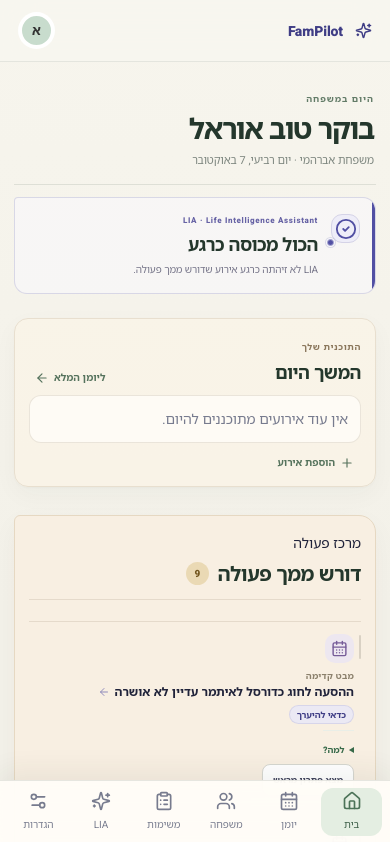
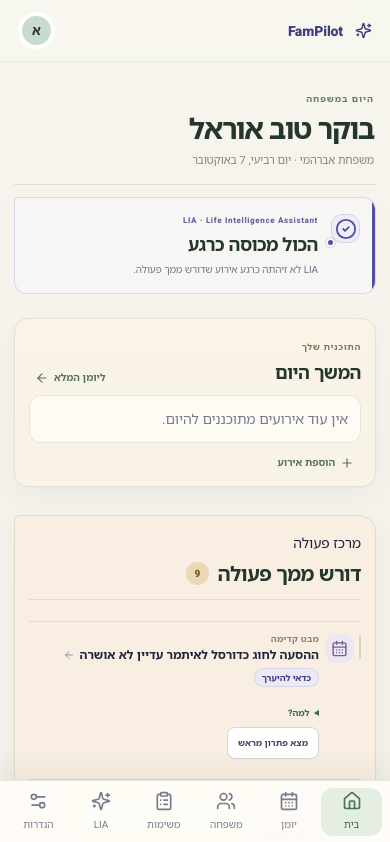
Before and after one commit to noamc24/Family-AutoPilot, a React (Vite) app: page / in a window 390 px wide. Shown: the top 842 px of the page. Built offline with nearby package versions, Linux system fonts and the light colour scheme.

Commit message:
fix: align action center forecast items

```diff
--- a/src/premium.css
+++ b/src/premium.css
@@ -475,6 +475,9 @@ p { color: var(--fp-body); }
 .concept-e-attention-zone .action-center-item { min-height:0; gap:8px 14px; padding:11px 7px 11px 2px; border-color: rgba(104,79,48,.13); }
 .concept-e-attention-zone .action-center-item::before { top:13px; height:24px; }
 .concept-e-attention-zone .action-center-copy { display:flex; flex-direction:column; align-items:flex-start; gap:2px; text-align:right; }
+.concept-e-attention-zone .forecast-item { grid-template-columns:31px minmax(0,1fr); align-items:start; }
+.concept-e-attention-zone .forecast-item .action-center-copy { width:100%; }
+.concept-e-attention-zone .forecast-item .secondary-button { align-self:flex-start; margin-top:6px; }
 .concept-e-attention-zone .action-center-copy p { display:-webkit-box; overflow:hidden; -webkit-box-orient:vertical; -webkit-line-clamp:2; }
 .concept-e-attention-zone .action-center-kind { margin-bottom:0; }
 .concept-e-attention-zone .action-center-state { margin-top:3px; }
@@ -540,6 +543,7 @@ p { color: var(--fp-body); }
   .concept-e-attention-zone.action-center { width: auto; margin: 14px 0 0; padding: 16px 14px 9px; border-radius: 6px 17px 17px 17px; }
   .action-center-header { padding-bottom:10px; }
   .concept-e-attention-zone .action-center-item { gap:6px; padding-block:10px; }
+  .concept-e-attention-zone .forecast-item { grid-template-columns:29px minmax(0,1fr); }
   .concept-e-attention-zone .action-center-copy { gap:1px; }
   .concept-e-context { grid-template-columns: 1fr; gap: 10px; margin-top: 10px; }
   .concept-e-context > * { min-height: 0; padding-block: 14px; }
```
